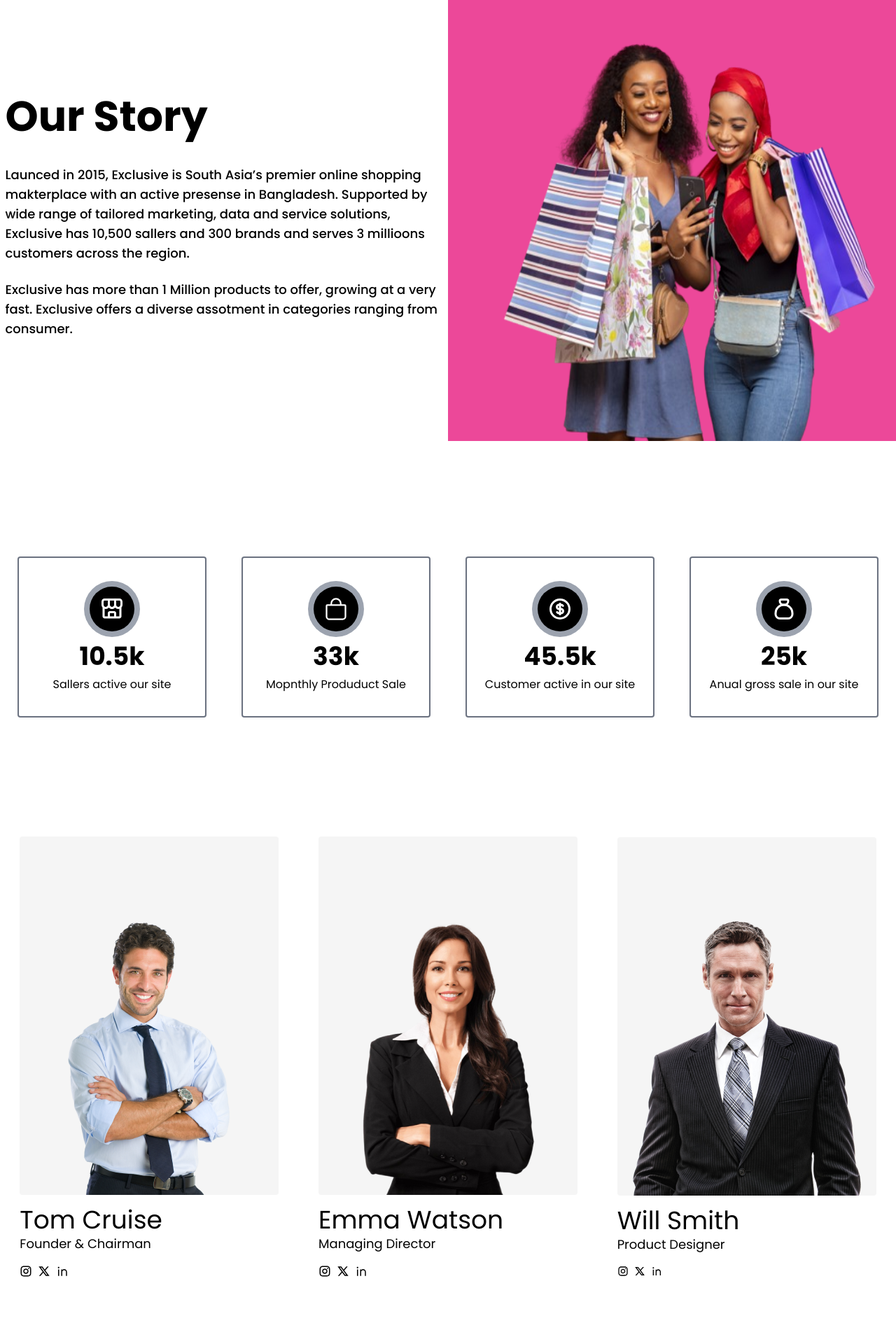
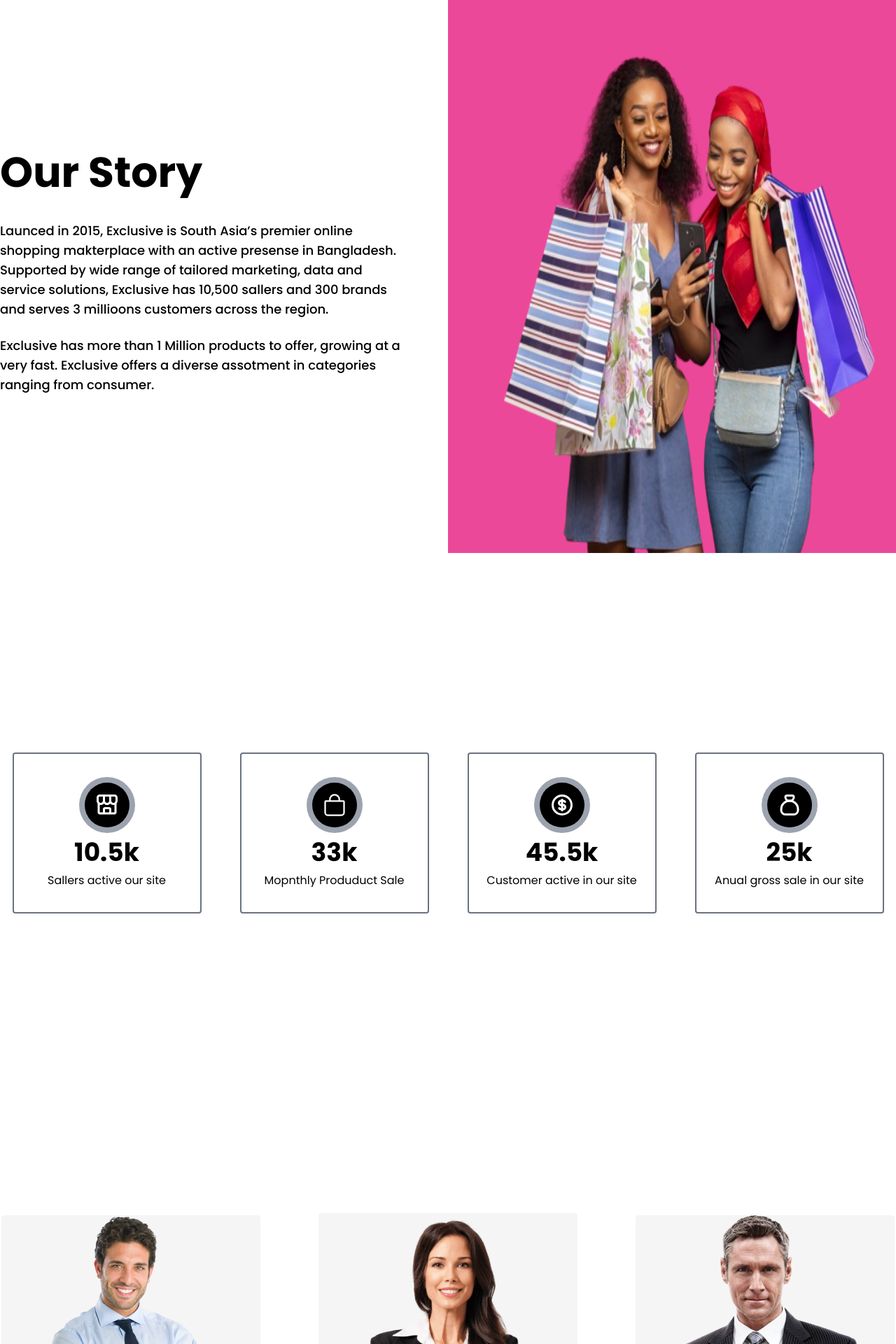
Before and after one commit to degu0/e-commerce, a React (Vite) app: page /about in a window 1280 px wide. Shown: the part 220-2140 px from the top of the page at 70% size. Built offline with nearby package versions, Linux system fonts and the light colour scheme.

Commit message:
Responsiveness on the homepage, About, Cart_Shopping, Contact and Wishlist.

```diff
--- a/db.json
+++ b/db.json
@@ -12,7 +12,7 @@
       "stock": false,
       "description": "Uma bolsa de viagem luxuosa da Gucci, feita com materiais premium e design elegante, ideal para viagens curtas ou uso diário com estilo e praticidade.",
       "image": "/src/image/Image_Products/Bag.png",
-      "favorite": false
+      "favorite": true
     },
     {
       "id": "2",
@@ -26,7 +26,7 @@
       "stock": true,
       "description": "Uma câmera DSLR da Canon conhecida por sua qualidade de imagem excepcional e versatilidade. Perfeita para fotógrafos profissionais e entusiastas, oferecendo recursos avançados para captura de fotos e vídeos de alta definição.",
       "image": "/src/image/Image_Products/Camera.png",
-      "favorite": false
+      "favorite": true
     },
     {
       "id": "3",
@@ -40,7 +40,7 @@
       "stock": true,
       "description": "Um laptop gaming da ASUS com tela Full HD, potente o suficiente para executar jogos intensivos com fluidez. Equipado com componentes de alta performance e design que otimiza a experiência de jogo.",
       "image": "/src/image/Image_Products/Computer.png",
-      "favorite": false
+      "favorite": true
     },
     {
       "id": "4",
@@ -54,7 +54,7 @@
       "stock": true,
       "description": "Um gamepad USB GP11 Shooter projetado para jogadores que buscam precisão e conforto. Com botões responsivos e design ergonômico, é ideal para jogos de ação e aventura.",
       "image": "/src/image/Image_Products/Console.png",
-      "favorite": false
+      "favorite": true
     },
     {
       "id": "5",
--- a/src/pages/about/About.tsx
+++ b/src/pages/about/About.tsx
@@ -1,6 +1,6 @@
 import { RiInstagramLine, RiTwitterXLine, RiLinkedinLine, RiShieldCheckLine } from "react-icons/ri";
 import { BiStoreAlt } from "react-icons/bi";
-import { TbCoin, TbMoneybag, TbTruckDelivery, TbHeadset } from "react-icons/tb";
+import { TbCoin, TbMoneybag, TbHeadset, TbTruckDelivery } from "react-icons/tb";
 import { IoBagOutline } from "react-icons/io5";
 
 import Image from "../../image/About/about_1.png"
@@ -10,36 +10,38 @@ import Will from "../../image/About/image_3.png";
 
 export function About() {
     return (
-        <div className="h-[315vh] font-custom">
+        <div className="font-custom">
             <div className="h-[15vh] flex items-center ml-24">
                 <p className="text-gray-500 tracking-widest">
                     Home / <label className="text-black">About</label>
                 </p>
             </div>
-            <div className="h-[80vh] w-full flex flex-wrap">
-                <div className="w-1/2 grid justify-center content-center">
-                    <h1 className="text-black text-6xl font-bold text-left mb-10">Our Story</h1>
-                    <p className="text-black font-medium text-lg w-[625px]">
+            <div className="xl:h-screen py-20 xl:p-0 w-full flex">
+                <div className="w-full lg:w-1/2 2xl:w-4/5 grid justify-center content-center">
+                    <h1 className="text-black text-6xl font-bold text-center lg:text-start mb-10">Our Story</h1>
+                    <p className="text-black font-medium text-lg m-auto w-11/12 lg:m-0 2xl:text-xl 2xl:w-[625px]">
                         Launced in 2015, Exclusive is South Asia’s premier online shopping makterplace with an
                         active presense in Bangladesh. Supported by wide range of tailored marketing, data and service
                         solutions, Exclusive has 10,500 sallers and 300 brands and serves 3 millioons customers across
                         the region.
                     </p>
                     <br />
-                    <p className="text-black font-medium text-lg w-[625px]">
+                    <p className="text-black font-medium text-lg m-auto w-11/12 lg:m-0 2xl:text-xl 2xl:w-[625px]">
                         Exclusive has more than 1 Million products to offer, growing at a very fast. Exclusive offers a
-                        diverse assotment in categories ranging  from consumer.
+                        diverse assotment in categories ranging from consumer.
                     </p>
                 </div>
-                <div className="w-1/2 bg-pink-500 flex justify-center items-end">
+                <div className="w-1/2 2xl:w-3/5 bg-pink-500 hidden lg:flex">
                     <img src={Image} alt="" className="h-full" />
                 </div>
             </div>
-            <div className="h-[70vh] flex items-center justify-around">
+            <div className="xl:h-screen py-20 xl:p-0  grid grid-cols-1 md:grid-cols-2 xl:grid-cols-4 justify-items-center items-center gap-5">
                 <div className="group border-2 border-gray-500 rounded w-[270px] h-[230px] flex flex-col items-center justify-center
-                hover:border-none hover:bg-red-custom hover:text-white hover:transition-colors hover:duration-500">
-                    <div className="bg-gray-400 rounded-full w-20 h-20 flex items-center justify-center mb-2 group-hover:bg-opacity-50group ">
-                        <div className="bg-black rounded-full w-16 h-16 flex items-center justify-center group-hover:bg-white transition-colors duration-500 ">
+    hover:border-none hover:bg-red-custom hover:text-white hover:transition-colors hover:duration-500">
+                    <div
+                        className="bg-gray-400 rounded-full w-20 h-20 flex items-center justify-center mb-2 group-hover:bg-opacity-50group ">
+                        <div
+                            className="bg-black rounded-full w-16 h-16 flex items-center justify-center group-hover:bg-white transition-colors duration-500 ">
                             <BiStoreAlt className="text-white text-4xl group-hover:text-black" />
                         </div>
                     </div>
@@ -49,9 +51,11 @@ export function About() {
                     </p>
                 </div>
                 <div className="group border-2 border-gray-500 rounded w-[270px] h-[230px] flex flex-col items-center justify-center
-                hover:border-none hover:bg-red-custom hover:text-white hover:transition-colors hover:duration-500">
-                    <div className="bg-gray-400 rounded-full w-20 h-20 flex items-center justify-center mb-2 group-hover:bg-opacity-50group ">
-                        <div className="bg-black rounded-full w-16 h-16 flex items-center justify-center group-hover:bg-white transition-colors duration-500 ">
+    hover:border-none hover:bg-red-custom hover:text-white hover:transition-colors hover:duration-500">
+                    <div
+                        className="bg-gray-400 rounded-full w-20 h-20 flex items-center justify-center mb-2 group-hover:bg-opacity-50group ">
+                        <div
+                            className="bg-black rounded-full w-16 h-16 flex items-center justify-center group-hover:bg-white transition-colors duration-500 ">
                             <IoBagOutline className="text-white text-4xl group-hover:text-black" />
                         </div>
                     </div>
@@ -61,9 +65,11 @@ export function About() {
                     </p>
                 </div>
                 <div className="group border-2 border-gray-500 rounded w-[270px] h-[230px] flex flex-col items-center justify-center
-                hover:border-none hover:bg-red-custom hover:text-white hover:transition-colors hover:duration-500">
-                    <div className="bg-gray-400 rounded-full w-20 h-20 flex items-center justify-center mb-2 group-hover:bg-opacity-50group ">
-                        <div className="bg-black rounded-full w-16 h-16 flex items-center justify-center group-hover:bg-white transition-colors duration-500 ">
+    hover:border-none hover:bg-red-custom hover:text-white hover:transition-colors hover:duration-500">
+                    <div
+                        className="bg-gray-400 rounded-full w-20 h-20 flex items-center justify-center mb-2 group-hover:bg-opacity-50group ">
+                        <div
+                            className="bg-black rounded-full w-16 h-16 flex items-center justify-center group-hover:bg-white transition-colors duration-500 ">
                             <TbCoin className="text-white text-4xl group-hover:text-black" />
                         </div>
                     </div>
@@ -73,9 +79,11 @@ export function About() {
                     </p>
                 </div>
                 <div className="group border-2 border-gray-500 rounded w-[270px] h-[230px] flex flex-col items-center justify-center
-                hover:border-none hover:bg-red-custom hover:text-white hover:transition-colors hover:duration-500">
-                    <div className="bg-gray-400 rounded-full w-20 h-20 flex items-center justify-center mb-2 group-hover:bg-opacity-50group ">
-                        <div className="bg-black rounded-full w-16 h-16 flex items-center justify-center group-hover:bg-white transition-colors duration-500 ">
+    hover:border-none hover:bg-red-custom hover:text-white hover:transition-colors hover:duration-500">
+                    <div
+                        className="bg-gray-400 rounded-full w-20 h-20 flex items-center justify-center mb-2 group-hover:bg-opacity-50group ">
+                        <div
+                            className="bg-black rounded-full w-16 h-16 flex items-center justify-center group-hover:bg-white transition-colors duration-500 ">
                             <TbMoneybag className="text-white text-4xl group-hover:text-black" />
                         </div>
                     </div>
@@ -85,51 +93,51 @@ export function About() {
                     </p>
                 </div>
             </div>
-            <div className="h-[80vh] flex items-center justify-around w- full ">
+            <div className="xl:h-screen py-20 xl:p-0 flex flex-col gap-20 xl:flex-row items-center justify-around w- full ">
                 <div className="flex flex-col justify-center w-[370px] h-full">
-                    <div className="bg-secondary flex justify-center items-end w-full h-[80%] rounded">
-                        <img src={Tom} alt="" />
+                    <div className="bg-secondary flex justify-center items-end w-full max-h-[80%] rounded">
+                        <img src={Tom} alt="" className="max-h-full" />
                     </div>
                     <div className="mt-4">
                         <h1 className="text-bold text-4xl">Tom Cruise</h1>
                         <h3 className="text-lg">Founder & Chairman</h3>
                         <div className="flex text-lg gap-2 mt-4">
                             <RiInstagramLine className="cursor-pointer" />
-                            <RiTwitterXLine  className="cursor-pointer"/>
-                            <RiLinkedinLine  className="cursor-pointer"/>
+                            <RiTwitterXLine className="cursor-pointer" />
+                            <RiLinkedinLine className="cursor-pointer" />
                         </div>
                     </div>
                 </div>
                 <div className="flex flex-col justify-center w-[370px] h-full">
-                    <div className="bg-secondary flex justify-center items-end w-full h-[80%] rounded">
-                        <img src={Emma} alt="" />
+                    <div className="bg-secondary flex justify-center items-end w-full max-h-[80%] rounded">
+                        <img src={Emma} alt="" className="max-h-full" />
                     </div>
                     <div className="mt-4">
                         <h1 className="text-bold text-4xl">Emma Watson</h1>
                         <h3 className="text-lg">Managing Director</h3>
                         <div className="flex text-lg gap-2 mt-4">
                             <RiInstagramLine className="cursor-pointer" />
-                            <RiTwitterXLine  className="cursor-pointer"/>
-                            <RiLinkedinLine  className="cursor-pointer"/>
+                            <RiTwitterXLine className="cursor-pointer" />
+                            <RiLinkedinLine className="cursor-pointer" />
                         </div>
                     </div>
                 </div>
                 <div className="flex flex-col justify-center w-[370px] h-full">
-                    <div className="bg-secondary flex justify-center items-end w-full h-[80%] rounded">
-                        <img src={Will} alt="" />
+                    <div className="bg-secondary flex justify-center items-end w-full max-h-[80%] rounded">
+                        <img src={Will} alt="" className="max-h-full" />
                     </div>
                     <div className="mt-4">
                         <h1 className="text-bold text-4xl">Will Smith</h1>
                         <h3 className="text-lg">Product Designer</h3>
                         <div className="flex gap-2 mt-4">
                             <RiInstagramLine className="cursor-pointer" />
-                            <RiTwitterXLine  className="cursor-pointer"/>
-                            <RiLinkedinLine  className="cursor-pointer"/>
+                            <RiTwitterXLine className="cursor-pointer" />
+                            <RiLinkedinLine className="cursor-pointer" />
                         </div>
                     </div>
                 </div>
             </div>
-            <div className="h-[70vh] flex items-center justify-around">
+            <div className="xl:h-screen py-20 xl:p-0 flex flex-col gap-16 xl:flex-row items-center justify-around">
                 <div className="flex flex-col items-center justify-center">
                     <div className="bg-gray-400 rounded-full w-20 h-20 flex items-center justify-center">
                         <div className="bg-black rounded-full w-16 h-16 flex items-center justify-center">
--- a/src/pages/cart_shooping/Cart_Shopping.tsx
+++ b/src/pages/cart_shooping/Cart_Shopping.tsx
@@ -120,17 +120,17 @@ export function CartShopping() {
                             </li>
                         </ul>
                     ))}
-                    <div className="flex items-center justify-between">
+                    <div className="flex flex-col md:flex-row gap-8 items-center justify-around xl:justify-between">
                         <button className="border-2 border-gray-400 rounded py-3 px-14 font-semibold">Return To Shop</button>
-                        <button className="border-2 border-gray-400 rounded py-3 px-14 font-semibold">Update Cart</button>
+                        <button className="border-2 border-gray-400 rounded py-3 px-16 font-semibold">Update Cart</button>
                     </div>
                 </div>
-                <div className="flex items-start justify-between h-screen">
-                    <div className="flex items-center gap-3 w-1/2">
-                        <input type="text" placeholder="Coupon Code" className="border-black border-2 rounded p-3 w-6/12" />
+                <div className="flex flex-col lg:flex-row lg:items-start lg:justify-between justify-center items-center gap-8 w-full h-screen">
+                    <div className="flex items-center gap-3 w-full md:w-4/5">
+                        <input type="text" placeholder="Coupon Code" className="border-black border-2 rounded p-3 w-1/2 ml-8 xl:m-0" />
                         <button className="border-none bg-red-custom text-white py-3 h-full rounded w-4/12">Apply Coupon</button>
                     </div>
-                    <div className="w-2/5 border-2 border-black font-semibold">
+                    <div className="w-4/5 md:w-3/5 border-2 border-black font-semibold">
                         <div className="flex flex-col gap-4 max-w-md m-auto my-8">
                             <p className="text-xl">Cart Total</p>
                             <div className="flex justify-between items-center">
--- a/src/pages/contact/Contact.tsx
+++ b/src/pages/contact/Contact.tsx
@@ -43,7 +43,7 @@ export function Contact() {
                     </div>
                 </div>
                 <div className="w-3/4 h-4/5 md:w-6/12 py-7 border-none rounded shadow-lg flex flex-col justify-center items-center">
-                    <div className="flex flex-wrap gap-5 justify-center items-center lg:flex-col w-full text-md">
+                    <div className="flex flex-col xl:flex-row xl:w-4/5 gap-5 justify-center items-center lg:flex-col w-full text-md">
                         <Input name="Name" placeholder="Your Name" />
                         <Input name="Name" placeholder="Your Email" />
                         <Input name="Name" placeholder="Your Phone" />
--- a/src/pages/wishlist/Wishlist.tsx
+++ b/src/pages/wishlist/Wishlist.tsx
@@ -122,7 +122,7 @@ export function Wishlist() {
 
     return (
         <div>
-            <div className="max-w-7xl m-auto h-[120vh] mt-20">
+            <div className="max-w-7xl m-auto pb-28 mt-20">
                 <div className="h-1/2 flex flex-col gap-y-16">
                     <div className="flex justify-between items-center font-semibold">
                         <p className="text-xl">Wishlist ({products.length})</p>
@@ -130,7 +130,7 @@ export function Wishlist() {
                             Move All To Bag
                         </button>
                     </div>
-                    <div className="w-full h-full grid grid-cols-4 gap-4">
+                    <div className="w-full h-full grid grid-cols-1 md:grid-cols-2 lg:grid-cols-3 xl:grid-cols-4 justify-items-center gap-4">
                         {products.map(product => (
                             <div key={product.id} className="relative">
                                 <div className="bg-gray-200 border-none rounded-t flex flex-col items-center w-full h-52 relative">
```
Also changed, not shown: src/pages/home/Home.tsx (+8 -19 lines).
